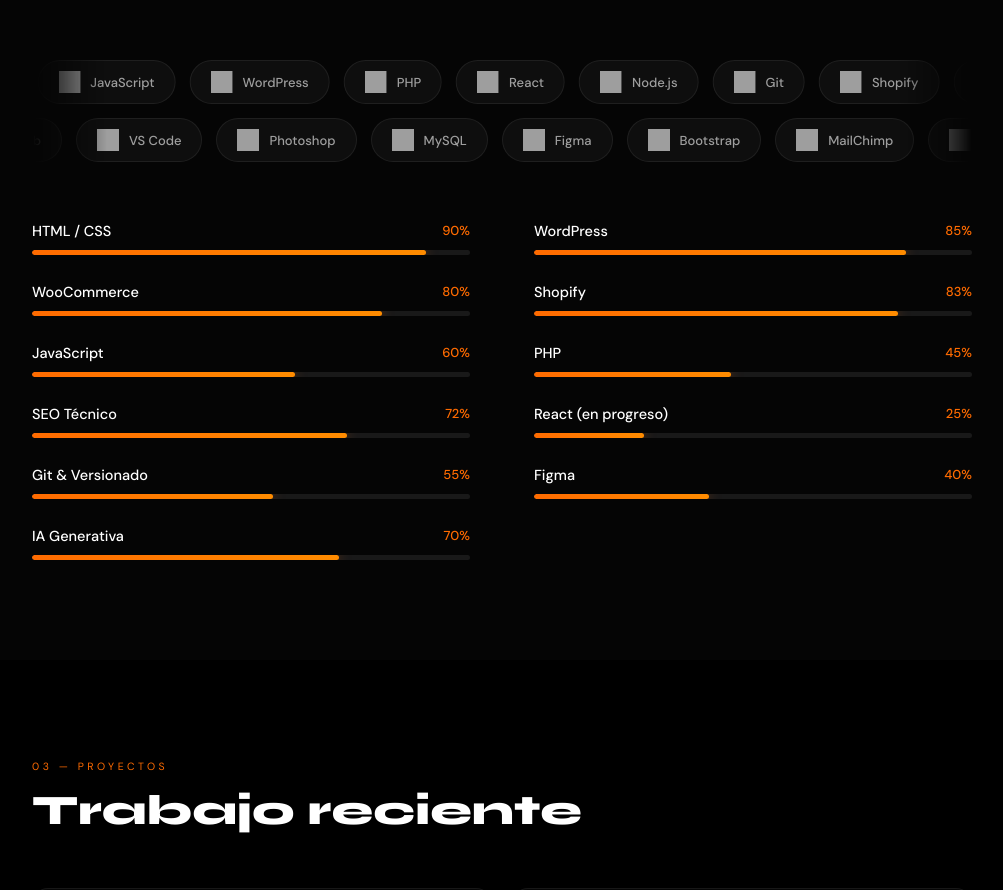
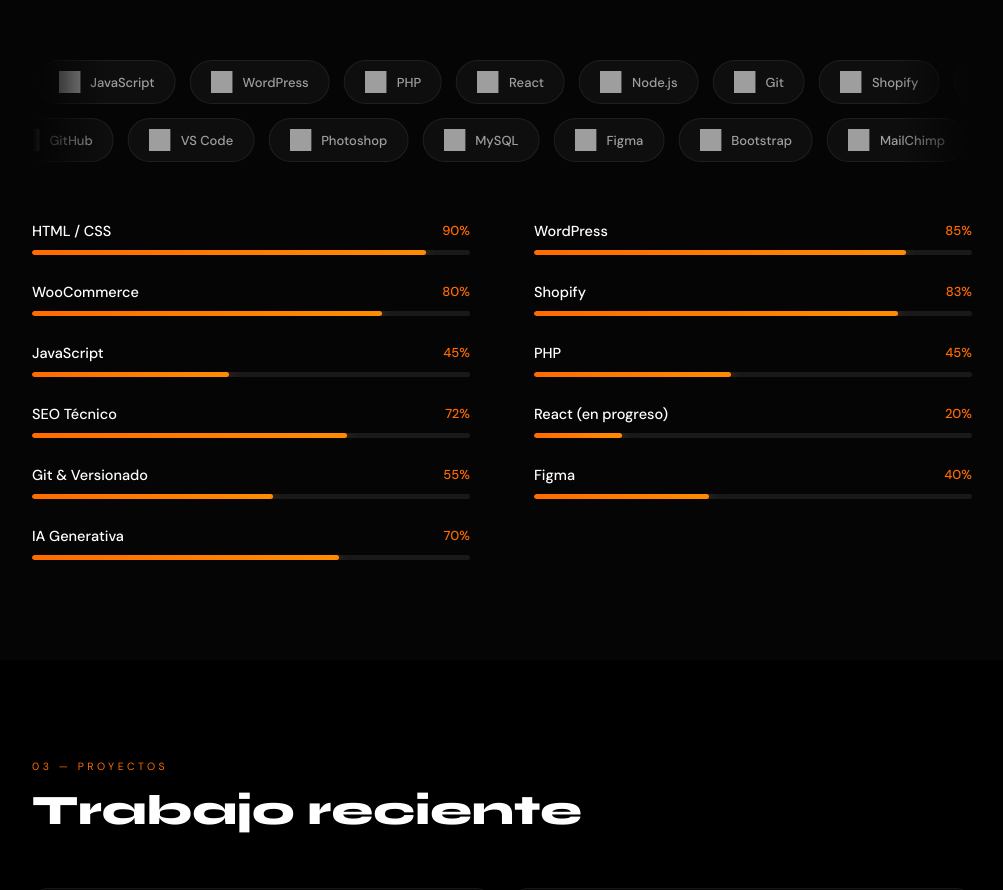
Before and after one commit to Juancarlos-Pal/CP-Portafolio, a React (Vite) app: page / in a window 1280 px wide. Shown: the part 1743-2633 px from the top of the page, without its empty margins (138-1141 px from the left). Built offline with nearby package versions, Linux system fonts and the light colour scheme; grey boxes are pictures that could not be loaded.

Commit message:
se agregaron mas iconos y porcentajes

```diff
--- a/src/components/Skills.jsx
+++ b/src/components/Skills.jsx
@@ -18,8 +18,9 @@
   { icon: 'https://cdn.jsdelivr.net/gh/devicons/devicon@latest/icons/figma/figma-original.svg',         name: 'Figma' },
   { icon: 'https://cdn.jsdelivr.net/gh/devicons/devicon@latest/icons/bootstrap/bootstrap-original.svg', name: 'Bootstrap' },
   { icon: 'https://cdn.simpleicons.org/mailchimp', name: 'MailChimp' },
+  { icon: 'https://cdn.simpleicons.org/googlegemini', name: 'Google Gemini' },
+  { icon: 'https://cdn.simpleicons.org/claude', name: 'Claude' },
   { icon: 'https://cdn.jsdelivr.net/gh/devicons/devicon@latest/icons/nextjs/nextjs-original.svg',       name: 'Next.js' },
-  { icon: 'https://cdn.simpleicons.org/openai',           name: 'IA' },
   { icon: 'https://cdn.jsdelivr.net/gh/devicons/devicon@latest/icons/jquery/jquery-original.svg',       name: 'jQuery' },
   { icon: 'https://cdn.jsdelivr.net/gh/devicons/devicon@latest/icons/github/github-original.svg',       name: 'GitHub' },
   { icon: 'https://cdn.jsdelivr.net/gh/devicons/devicon@latest/icons/vscode/vscode-original.svg',       name: 'VS Code' },
@@ -32,10 +33,10 @@
   { name: 'WordPress',           pct: 85 },
   { name: 'WooCommerce',         pct: 80 },
   { name: 'Shopify',             pct: 83 },
-  { name: 'JavaScript',          pct: 60 },
+  { name: 'JavaScript',          pct: 45 },
   { name: 'PHP',                 pct: 45 },
   { name: 'SEO Técnico',         pct: 72 },
-  { name: 'React (en progreso)', pct: 25 },
+  { name: 'React (en progreso)', pct: 20 },
   { name: 'Git & Versionado',    pct: 55 },
   { name: 'Figma',               pct: 40 },
   { name: 'IA Generativa',       pct: 70 },
```
